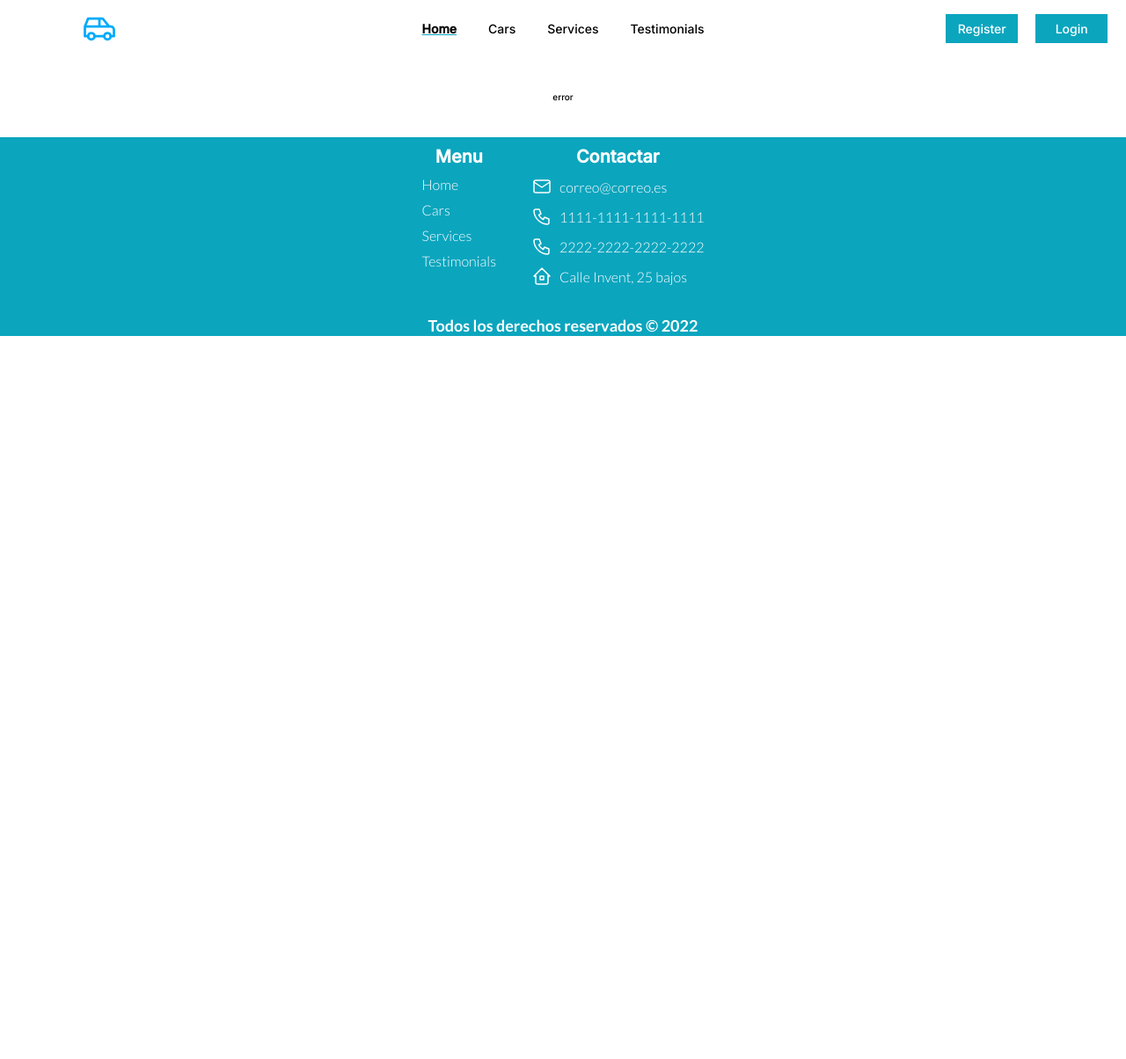
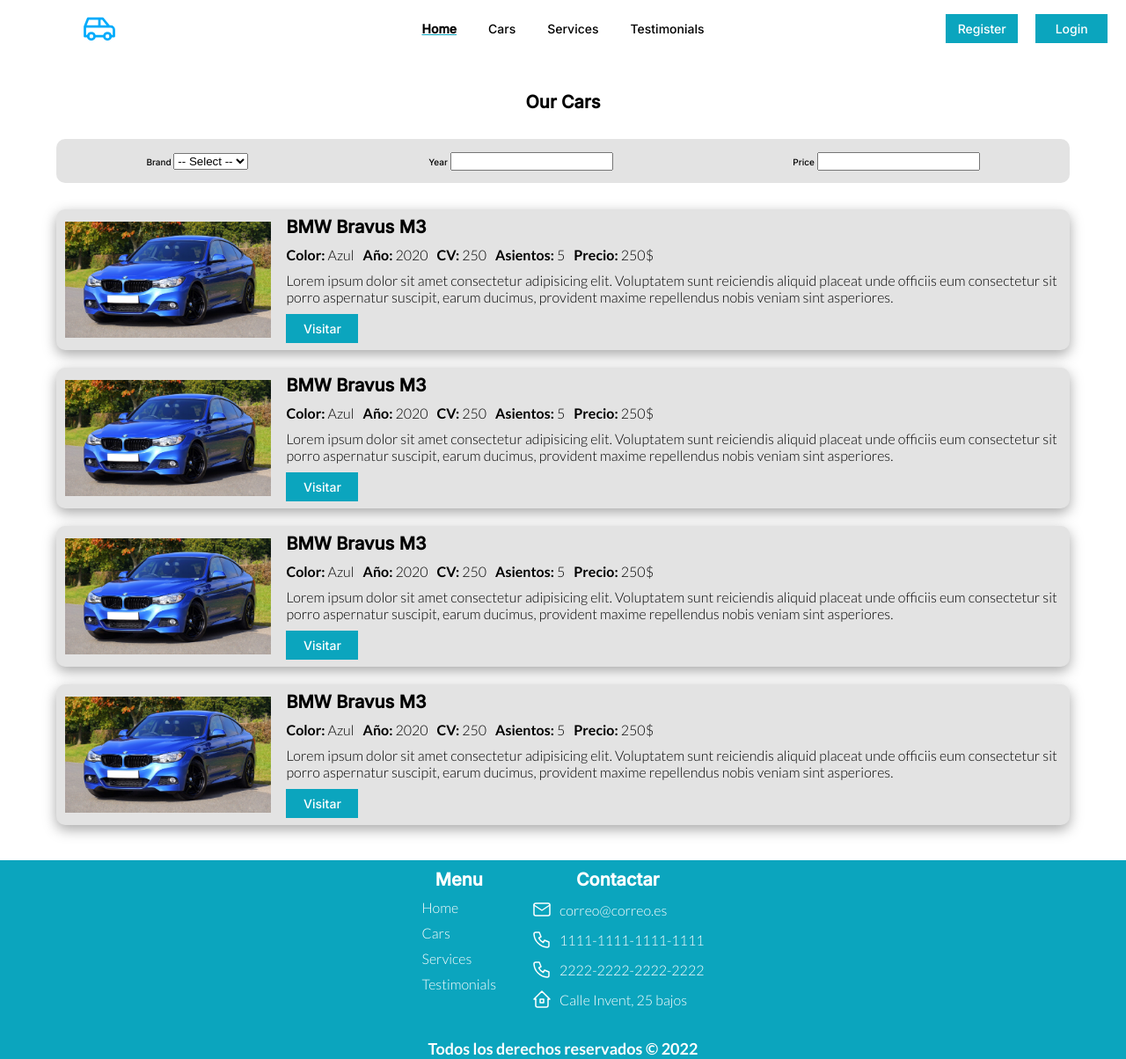
Before and after one commit to IanMercadal/car-rental-php, a PHP site: page /error/car/list in a window 1280 px wide. Shown: the whole page at 88% size. Before the commit the page ends 382 px from the top, so only its background shows below. Run offline with PHP 8.4, Linux system fonts and the light colour scheme.

Commit message:
feat: :art: Creando página de lista coches
Maquetación sencilla

```diff
--- a/assets/css/estilos.css
+++ b/assets/css/estilos.css
@@ -1,6 +1,6 @@
 :root {
     --primary-color: #0BA5BE;
-    --secondary-color: #CFCBC8;
+    --secondary-color: #e3e3e3;
     --white: #fff;
 
     --separacion: 3rem;
@@ -217,6 +217,52 @@ li {
     width: 100%;
     max-width: 250px;
 }
+.big-car-list {
+    display: flex;
+    flex-direction: column;
+    gap: 2rem;
+}
+.big-car {
+    display: grid;
+    grid-template-columns: 22% 78%;
+    align-items: center;
+    justify-items: center;
+    background-color: var(--secondary-color);
+    border-radius: 1rem;
+    box-shadow: rgba(0, 0, 0, 0.35) 0px 5px 15px;
+}
+.big-car > * {
+    padding: 0.8rem;
+}
+.big-car-info {
+    display: flex;
+    flex-direction: column;
+    gap: 1rem;
+}
+.big-car-info-stats {
+    display: flex;
+    flex-direction: row;
+    gap: 1rem;
+}
+
+/* Search Box */
+.search-box {
+    display: flex;
+    flex-direction: row;
+    align-items: center;
+    justify-content: center;
+    padding: var(--separacion) 0;
+}
+.car-form {
+    display: flex;
+    flex-direction: row;
+    align-items: center;
+    width: 100%;
+    justify-content: space-around;
+    height: 50px;
+    background-color: var(--secondary-color);
+    border-radius: 1rem;
+}
 
 /* FOOTER */
 .footer {
--- a/controllers/CarController.php
+++ b/controllers/CarController.php
@@ -5,4 +5,8 @@ class carController {
         // renderizar vista
         require_once './views/cars/index.php';
     }
+    public function list() {
+        // renderizar vista
+        require_once './views/cars/list.php';
+    }
 }
--- /dev/null
+++ b/views/cars/list.php
@@ -0,0 +1,97 @@
+<section class="contenedor">
+    <h3 class="text-center">Our Cars</h3>
+    <div class="filtros">
+        <!-- Poner box-shadow al div filtros -->
+        <div class="search-box">
+            <form class="car-form" method="post">
+                <div class="input-box">
+                    <label>Brand</label>
+                    <select>
+                        <option selected>-- Select --</option>
+                        <option>BMW</option>
+                        <option>BMW</option>
+                        <option>BMW</option>
+                    </select>
+                </div>
+                <div class="input-box">
+                    <label>Year</label>
+                    <input type="number">
+                </div>
+                <div class="input-box">
+                    <label>Price</label>
+                    <input type="number">
+                </div>
+            </form>
+        </div>
+    </div>
+    <div class="big-car-list">
+        <div class="big-car">
+            <img class="car-picture" src="<?php echo base_url?>assets/img/bmw.jpg">
+            <div class="big-car-info">
+                <h3>BMW Bravus M3</h3>
+                <div class="big-car-info-stats">
+                    <p><b>Color:</b> Azul</p>
+                    <p><b>Año:</b> 2020</p>
+                    <p><b>CV:</b> 250</p>
+                    <p><b>Asientos:</b> 5</p>
+                    <p><b>Precio:</b> 250$</p>
+                </div>
+                <div class="big-car-description">
+                    <p>Lorem ipsum dolor sit amet consectetur adipisicing elit. Voluptatem sunt reiciendis aliquid placeat unde officiis eum consectetur sit porro aspernatur suscipit, earum ducimus, provident maxime repellendus nobis veniam sint asperiores.</p>
+                </div>
+                <a class="btn btn-primary">Visitar</a>
+            </div>
+        </div>
+        <div class="big-car">
+            <img class="car-picture" src="<?php echo base_url?>assets/img/bmw.jpg">
+            <div class="big-car-info">
+                <h3>BMW Bravus M3</h3>
+                <div class="big-car-info-stats">
+                    <p><b>Color:</b> Azul</p>
+                    <p><b>Año:</b> 2020</p>
+                    <p><b>CV:</b> 250</p>
+                    <p><b>Asientos:</b> 5</p>
+                    <p><b>Precio:</b> 250$</p>
+                </div>
+                <div class="big-car-description">
+                    <p>Lorem ipsum dolor sit amet consectetur adipisicing elit. Voluptatem sunt reiciendis aliquid placeat unde officiis eum consectetur sit porro aspernatur suscipit, earum ducimus, provident maxime repellendus nobis veniam sint asperiores.</p>
+                </div>
+                <a class="btn btn-primary">Visitar</a>
+            </div>
+        </div>
+        <div class="big-car">
+            <img class="car-picture" src="<?php echo base_url?>assets/img/bmw.jpg">
+            <div class="big-car-info">
+                <h3>BMW Bravus M3</h3>
+                <div class="big-car-info-stats">
+                    <p><b>Color:</b> Azul</p>
+                    <p><b>Año:</b> 2020</p>
+                    <p><b>CV:</b> 250</p>
+                    <p><b>Asientos:</b> 5</p>
+                    <p><b>Precio:</b> 250$</p>
+                </div>
+                <div class="big-car-description">
+                    <p>Lorem ipsum dolor sit amet consectetur adipisicing elit. Voluptatem sunt reiciendis aliquid placeat unde officiis eum consectetur sit porro aspernatur suscipit, earum ducimus, provident maxime repellendus nobis veniam sint asperiores.</p>
+                </div>
+                <a class="btn btn-primary">Visitar</a>
+            </div>
+        </div>
+        <div class="big-car">
+            <img class="car-picture" src="<?php echo base_url?>assets/img/bmw.jpg">
+            <div class="big-car-info">
+                <h3>BMW Bravus M3</h3>
+                <div class="big-car-info-stats">
+                    <p><b>Color:</b> Azul</p>
+                    <p><b>Año:</b> 2020</p>
+                    <p><b>CV:</b> 250</p>
+                    <p><b>Asientos:</b> 5</p>
+                    <p><b>Precio:</b> 250$</p>
+                </div>
+                <div class="big-car-description">
+                    <p>Lorem ipsum dolor sit amet consectetur adipisicing elit. Voluptatem sunt reiciendis aliquid placeat unde officiis eum consectetur sit porro aspernatur suscipit, earum ducimus, provident maxime repellendus nobis veniam sint asperiores.</p>
+                </div>
+                <a class="btn btn-primary">Visitar</a>
+            </div>
+        </div>
+    </div>
+</section>
--- a/views/layout/header.php
+++ b/views/layout/header.php
@@ -27,10 +27,10 @@
                     </svg>
                 </div>
                 <div class="pages">
-                    <a class="page active" href="#">Home</a>
-                    <a class="page" href="#">Cars</a>
-                    <a class="page" href="#">Services</a>
-                    <a class="page" href="#">Testimonials</a>
+                    <a class="page active" href="<?php base_url?>/">Home</a>
+                    <a class="page" href="<?php base_url?>car/list">Cars</a>
+                    <a class="page" href="<?php base_url?>/services">Services</a>
+                    <a class="page" href="<?php base_url?>/testimonials">Testimonials</a>
                 </div>
                 <div class="option">
                     <a class="btn btn-primary" href="#">Register</a>
```
